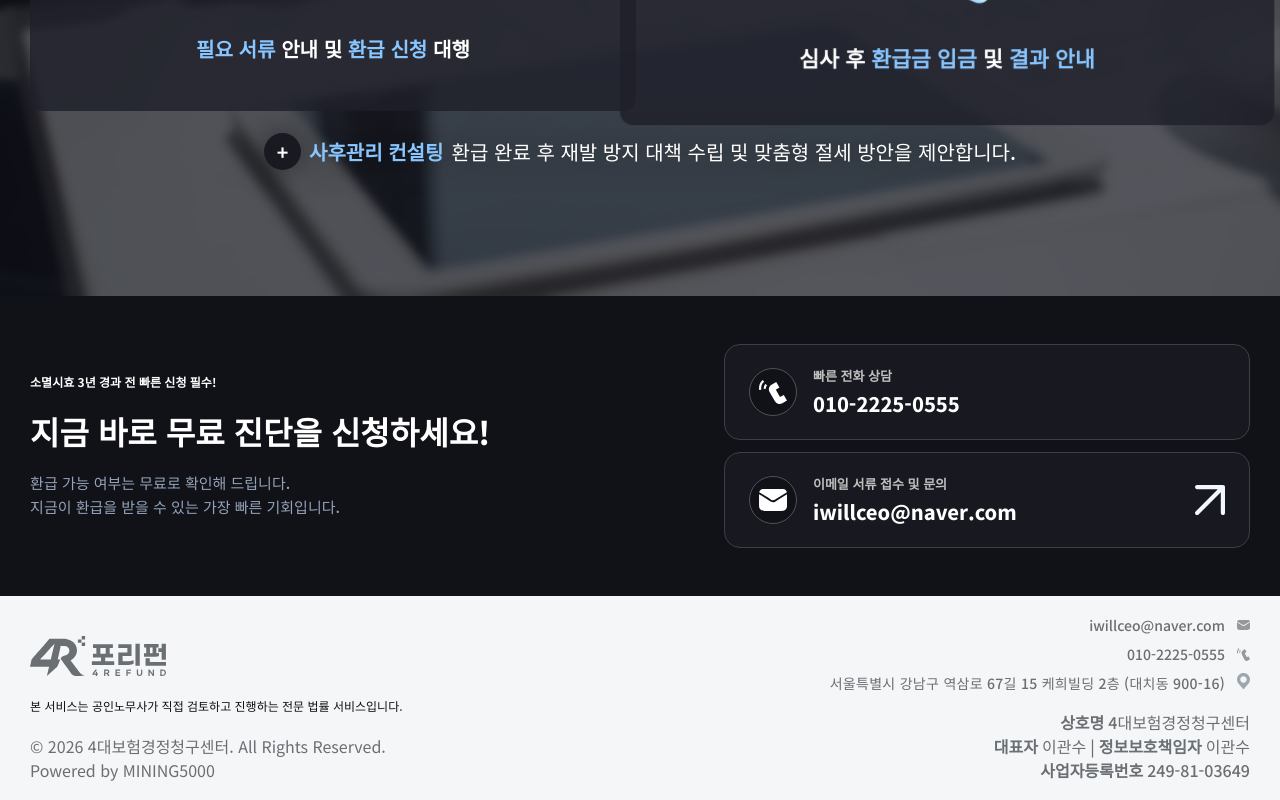
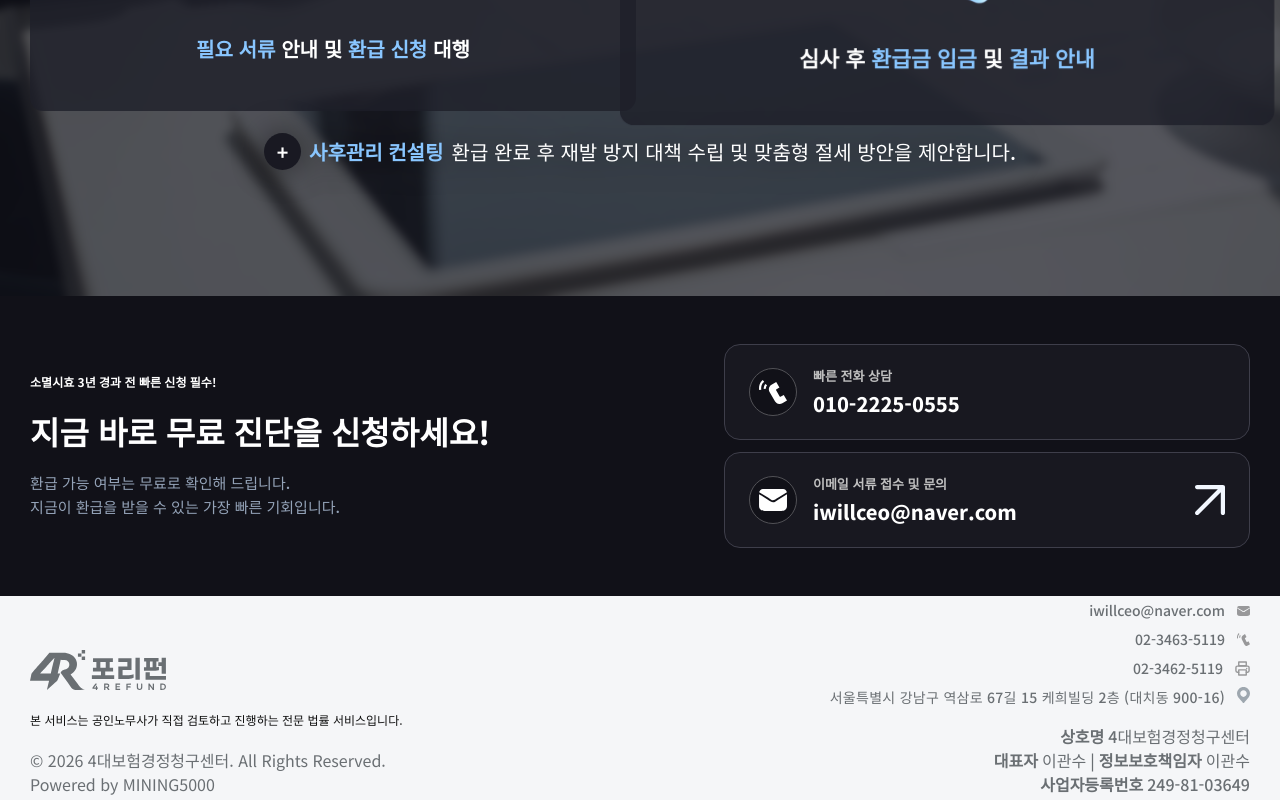
Before and after one commit to leekwansootv-creator/4refund, a Next.js app: page / in a window 1280 px wide. Shown: the part 8229-9029 px from the top of the page. Built offline with nearby package versions, Linux system fonts and the light colour scheme.

Commit message:
fix(landing): 푸터 회사 연락처 정보 수정

```diff
--- a/src/features/landing-page/components/site-footer.tsx
+++ b/src/features/landing-page/components/site-footer.tsx
@@ -60,10 +60,11 @@ export function SiteFooter() {
               />
             </a>
             <a
+              aria-label={`회사 대표전화 ${LANDING_CONTACT.companyPhoneDisplay}`}
               className={`${responsiveStyles.interactiveControl} ${responsiveStyles.footerAddressRow} flex items-center justify-end gap-3 rounded-sm text-sm leading-normal font-medium text-[#6a6f73] focus-visible:outline-3 focus-visible:outline-offset-4 focus-visible:outline-[var(--color-brand-primary)]`}
-              href={LANDING_CONTACT.phoneHref}
+              href={LANDING_CONTACT.companyPhoneHref}
             >
-              <span>{LANDING_CONTACT.phoneDisplay}</span>
+              <span>{LANDING_CONTACT.companyPhoneDisplay}</span>
               <Image
                 aria-hidden="true"
                 src={LANDING_ASSETS.icons.phone}
@@ -73,6 +74,20 @@ export function SiteFooter() {
                 className="size-[13px] opacity-[0.38] brightness-0"
               />
             </a>
+            <p
+              className={`${responsiveStyles.footerAddressRow} flex items-center justify-end gap-3 text-sm leading-normal font-medium text-[#6a6f73]`}
+            >
+              <span className="sr-only">팩스: </span>
+              <span>{LANDING_CONTACT.companyFaxDisplay}</span>
+              <Image
+                aria-hidden="true"
+                src={LANDING_ASSETS.icons.fax}
+                alt=""
+                width={15}
+                height={15}
+                className="size-[15px] opacity-[0.38] brightness-0"
+              />
+            </p>
             <p
               className={`${responsiveStyles.footerAddressRow} flex items-start justify-end gap-3 font-[family-name:var(--font-noto-sans-kr)] text-sm leading-normal font-medium tracking-[0.28px] text-[#6a6f73]`}
             >
--- a/src/features/landing-page/constants/landing-assets.ts
+++ b/src/features/landing-page/constants/landing-assets.ts
@@ -15,6 +15,7 @@ export const LANDING_ASSETS = {
     phone: toLandingAssetPath("/assets/landing/icons/phone.svg"),
     chat: toLandingAssetPath("/assets/landing/icons/chat.svg"),
     email: toLandingAssetPath("/assets/landing/icons/email.svg"),
+    fax: toLandingAssetPath("/assets/landing/icons/fax.svg"),
     more: toLandingAssetPath("/assets/landing/icons/more.svg"),
     globe: toLandingAssetPath("/assets/landing/icons/globe.svg"),
     percent: toLandingAssetPath("/assets/landing/icons/percent.svg"),
--- a/src/features/landing-page/constants/landing-contact.ts
+++ b/src/features/landing-page/constants/landing-contact.ts
@@ -4,6 +4,9 @@
 export const LANDING_CONTACT = {
   phoneDisplay: "010-2225-0555",
   phoneHref: "tel:01022250555",
+  companyPhoneDisplay: "02-3463-5119",
+  companyPhoneHref: "tel:0234635119",
+  companyFaxDisplay: "02-3462-5119",
   emailDisplay: "iwillceo@naver.com",
   emailHref: "mailto:iwillceo@naver.com",
   consultationHours: "평일 09:00 - 18:00",
```
Also changed, not shown: public/assets/landing/icons/fax.svg (added), 5 other files (tests, documents, lock files or other folders).
